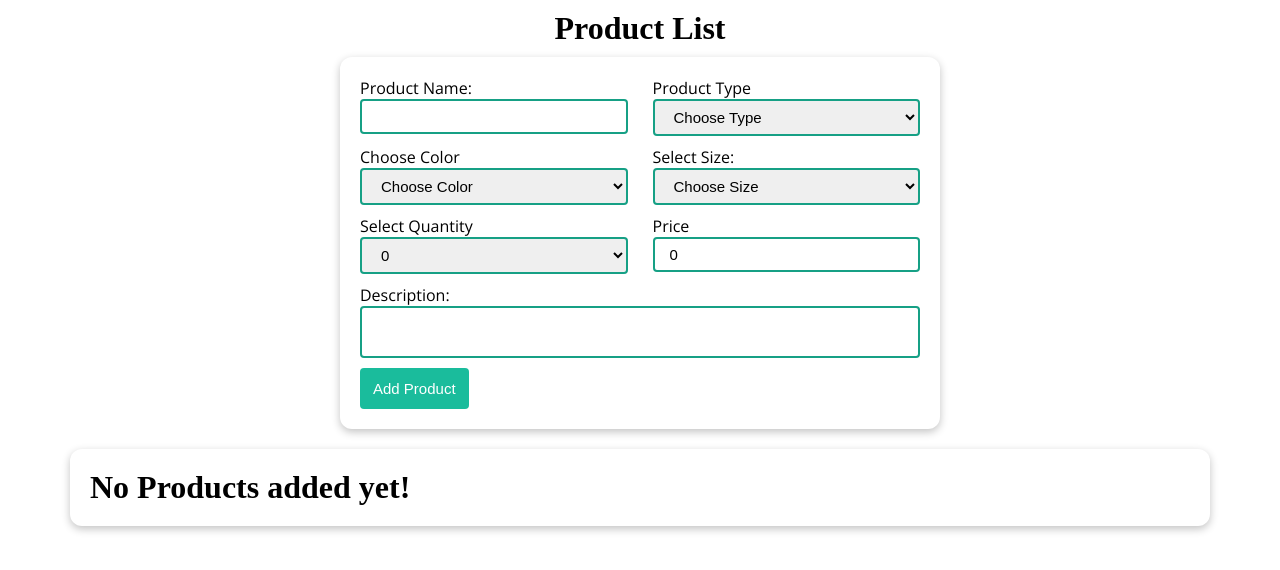
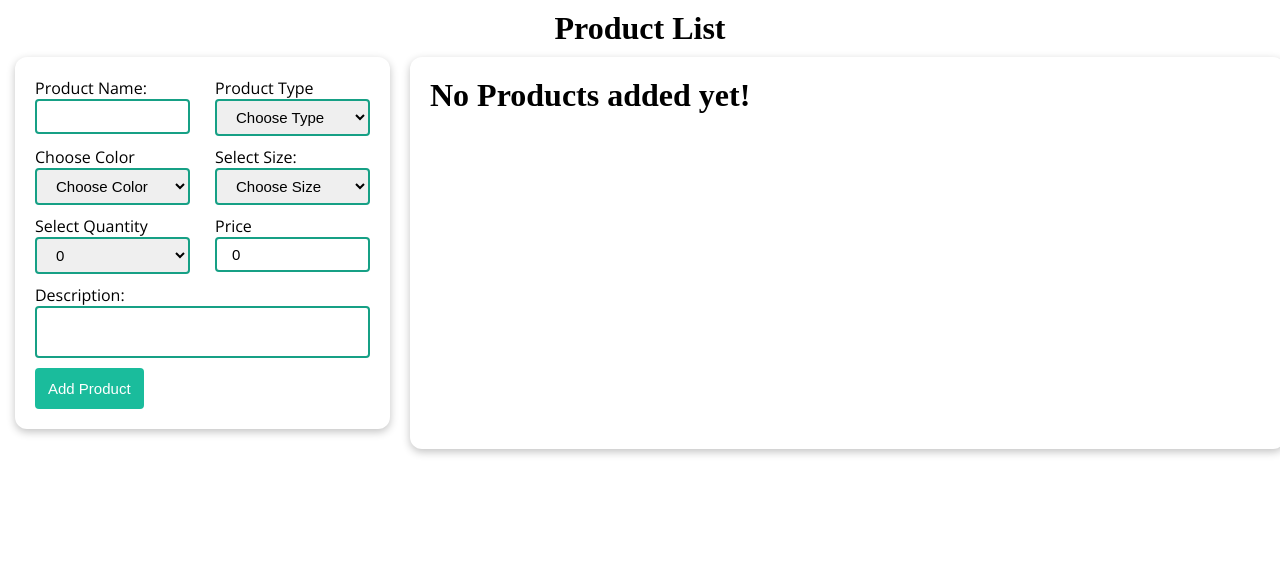
Before and after one commit to Md-Naim-Howlader/Product_list_app_using_React.js, a React (Vite) app: page / in a window 1280 px wide. Shown: the top 570 px of the page. Built offline with nearby package versions, Linux system fonts and the light colour scheme.

Commit message:
Change structure

```diff
--- a/index.html
+++ b/index.html
@@ -4,7 +4,7 @@
     <meta charset="UTF-8" />
     <link rel="icon" type="image/svg+xml" href="/vite.svg" />
     <meta name="viewport" content="width=device-width, initial-scale=1.0" />
-    <title>Product List App</title>
+    <title>Learn React</title>
   </head>
   <body>
     <div id="root"></div>
--- a/src/Components/ProductLists/product.css
+++ b/src/Components/ProductLists/product.css
@@ -1,16 +1,20 @@
 
   @import url('https://fonts.googleapis.com/css2?family=Open+Sans:wght@400;500&display=swap');
-
+.ProductContainer {
+    display: grid;
+    grid-template-columns: 30% 70%;
+    width: 100%;
+    grid-column-gap: 20px;
+}
 table {
     border: 1px solid #2c3e50;
     border-collapse: collapse;
     font-family: 'Open Sans', sans-serif;
-    max-width: 100%;
     overflow-x: auto;
 }
 th, td {
     border: 2px solid #2c3e50;
-    padding: 4px 10px;
+    padding: 5px;
     text-align: center;
 
 }
@@ -19,7 +23,7 @@ table th {
 
 }
 .product {
-    max-width: 100%;
+
     background: #fff;
     padding: 20px;
     border-radius: 12px;
@@ -28,9 +32,7 @@ table th {
 }
 
 /* Add new comment */
-.form-data {
-    width: 600px;
-}
+
 .inputFlex {
     display: grid;
     grid-template-columns: repeat(2, 1fr);
--- a/src/pages/Home.jsx
+++ b/src/pages/Home.jsx
@@ -16,17 +16,10 @@ const Home = () => {
 
   return (
     <ProductContext.Provider value={{ products, setProducts }}>
-      <div className="container">
-        <h1 style={{ textAlign: "center", margin: "10px" }}>Product List</h1>
-        <div
-          style={{
-            display: "flex",
-            alignItems: "center",
-            justifyContent: "center",
-          }}
-        >
-          <FormData />
-        </div>
+      <h1 style={{ textAlign: "center", margin: "10px" }}>Product List</h1>
+
+      <div className="ProductContainer">
+        <FormData />
         <ProductsTable />
       </div>
     </ProductContext.Provider>
--- a/src/pages/home.css
+++ b/src/pages/home.css
@@ -4,7 +4,7 @@
     box-sizing: border-box;
 }
 .container {
-    max-width: 1200px;
+    max-width: 1300px;
     margin: 0 auto;
     padding: 0 15px;
 }
```
Also changed, not shown: 1 other file (tests, documents, lock files or other folders).
